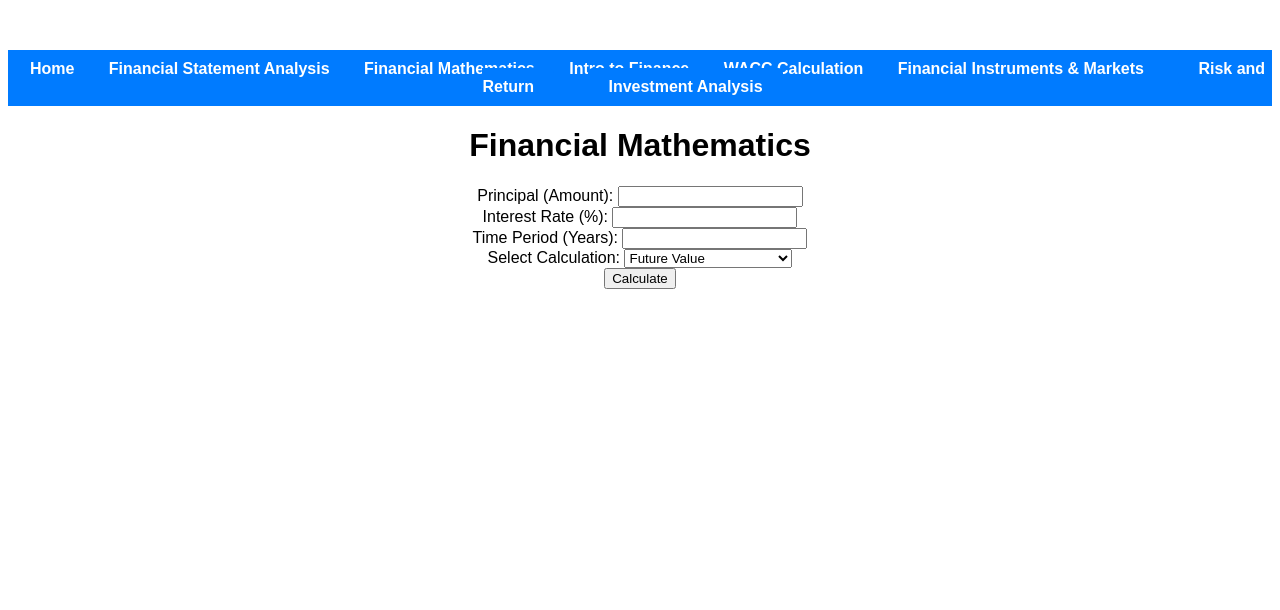
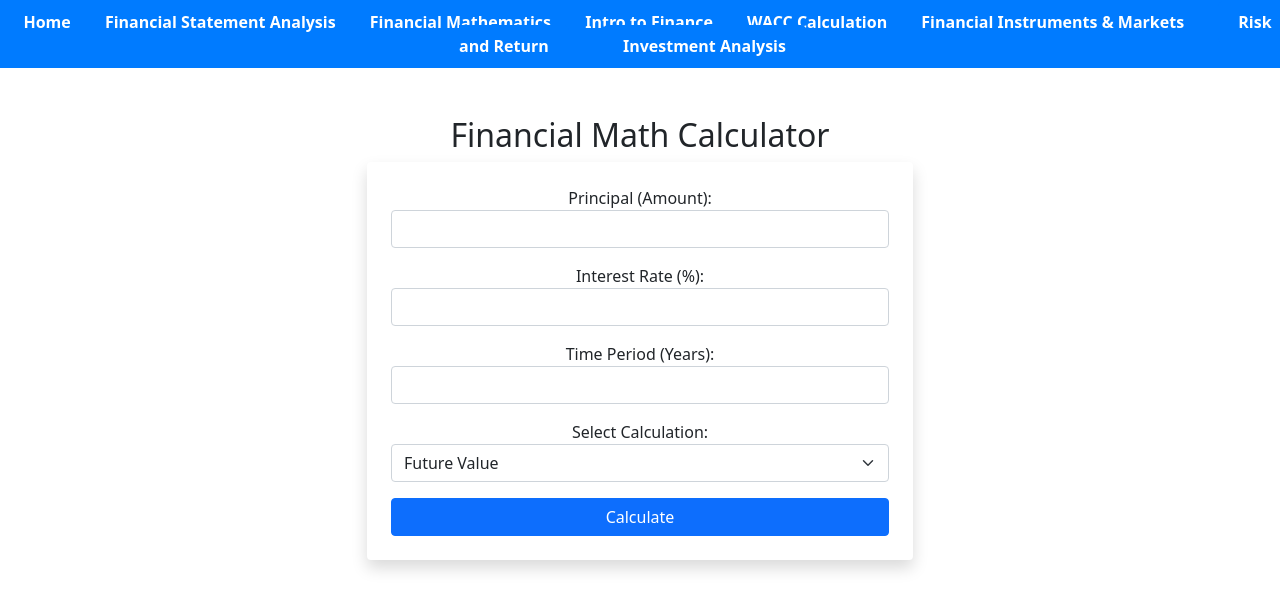
Before and after one commit to TheNarrator42/ANDHACKS2024, a Flask app: page /financial_math_form in a window 1280 px wide. Shown: the top 610 px of the page. Run offline with Flask 3, Linux system fonts and the light colour scheme.

Commit message:
Updated Styling of All Modules

```diff
--- a/frontend/static/financial_instruments.js
+++ b/frontend/static/financial_instruments.js
@@ -20,7 +20,7 @@ document.getElementById('bond-form').addEventListener('submit', async function(e
         const result = await response.json();
         if (response.ok) {
             document.getElementById('bond_result').innerHTML = `<h2>Bond Price: $${result.bond_price}</h2>`;
-            document.getElementById('bond-result-card').style.display = "block";
+            document.getElementById('bond_result').style.display = "block";
         } else {
             document.getElementById('bond_result').innerHTML = `<p>Error: ${result.error}</p>`;
         }
@@ -50,7 +50,7 @@ document.getElementById('stock-form').addEventListener('submit', async function(
         const result = await response.json();
         if (response.ok) {
             document.getElementById('stock_result').innerHTML = `<h2>Stock Price: $${result.stock_price}</h2>`;
-            document.getElementById('stock-result-card').style.display = "block";
+            document.getElementById('stock_result').style.display = "block";
         } else {
             document.getElementById('stock_result').innerHTML = `<p>Error: ${result.error}</p>`;
         }
--- a/frontend/static/financial_math.js
+++ b/frontend/static/financial_math.js
@@ -32,7 +32,8 @@ document.getElementById('financial-math-form').addEventListener('submit', async
         }
 
         const result = await response.json();
-        document.getElementById('result').innerHTML = `<p>Result: ${result.result.toFixed(2)}</p>`;
+        document.getElementById('result').innerHTML = `<h2>Result: $${result.result.toFixed(2)}</h2>`;
+        document.getElementById('result').style.display = "block";
     } catch (error) {
         console.error('Error calculating financial math:', error);
         document.getElementById('result').innerHTML = `<p>Error: ${error.message}</p>`;
--- a/frontend/static/risk_return.js
+++ b/frontend/static/risk_return.js
@@ -19,7 +19,7 @@ document.getElementById('capm-form').addEventListener('submit', async function(e
         if (response.ok) {
             document.getElementById('capm_result').innerHTML = `<h2>Required Rate of Return: ${result.required_rate_of_return}%</h2>`;
             updateRiskReturnGraph(formData.beta, result.required_rate_of_return);
-            document.getElementById('capm-result-card').style.display = "block";
+            document.getElementById('capm_result').style.display = "block";
         } else {
             document.getElementById('capm_result').innerHTML = `<p>Error: ${result.error}</p>`;
         }
--- a/frontend/static/styles.css
+++ b/frontend/static/styles.css
@@ -19,3 +19,16 @@ body {
 .module-link:hover {
     background-color: #0056b3;
 }
+
+.result-container {
+    display: flex;
+    align-items: center;  /* Vertically align */
+    justify-content: center;  /* Horizontally align */
+    padding: 20px;
+    text-align: center;
+    border: 1px solid #c3e6cb;  /* Light green border */
+    background-color: #d4edda;  /* Light green background */
+    color: #155724;  /* Dark green text color */
+    border-radius: 8px;  /* Rounded corners */
+    font-weight: bold;  /* Make the text bold */
+}
--- a/frontend/templates/financial_math_form.html
+++ b/frontend/templates/financial_math_form.html
@@ -5,47 +5,66 @@
     <meta name="viewport" content="width=device-width, initial-scale=1.0">
     <title>Financial Mathematics</title>
     <link rel="stylesheet" href="{{ url_for('static', filename='styles.css') }}">
+
+    <link href="https://cdn.jsdelivr.net/npm/bootstrap@5.0.2/dist/css/bootstrap.min.css" rel="stylesheet" integrity="sha384-EVSTQN3/azprG1Anm3QDgpJLIm9Nao0Yz1ztcQTwFspd3yD65VohhpuuCOmLASjC" crossorigin="anonymous">
 </head>
 <body>
     {% include 'header.html' %}
 
-    <h1>Financial Mathematics</h1>
-    <form id="financial-math-form">
+    <div class="container mt-5">
+        <div class="row justify-content-center">
+            <div class="col-md-6">
+                <h2>Financial Math Calculator</h2>
+
+                <form id="financial-math-form" class="shadow p-4 mb-4 bg-white rounded">
+                    <div class="mb-3">
                         <label>Principal (Amount):</label>
-        <input type="number" id="principal" name="principal"><br>
+                        <input class="form-control" type="number" id="principal" name="principal" required>
+                    </div>
 
+                    <div class="mb-3">
                         <label>Interest Rate (%):</label>
-        <input type="number" step="0.01" id="rate" name="rate"><br>
+                        <input class="form-control" type="number" step="0.01" id="rate" name="rate" required>
+                    </div>
 
+                    <div class="mb-3">
                         <label>Time Period (Years):</label>
-        <input type="number" id="time" name="time"><br>
+                        <input class="form-control" type="number" id="time" name="time" required>
+                    </div>
 
                     <!-- Payment field for annuities -->
-        <div id="payment-field" style="display:none;">
+                    <div id="payment-field" class="mb-3" style="display:none;">
                         <label>Payment (per period):</label>
-            <input type="number" id="payment" name="payment"><br>
+                        <input class="form-control" type="number" id="payment" name="payment">
                     </div>
 
                     <!-- Compounding frequency for compound interest -->
-        <div id="compounding-field" style="display:none;">
+                    <div id="compounding-field" class="mb-3" style="display:none;">
                         <label>Compounding Frequency (per year):</label>
-            <input type="number" id="compounding_frequency" name="compounding_frequency" value="1"><br>
+                        <input class="form-control" type="number" id="compounding_frequency" name="compounding_frequency" value="1">
                     </div>
 
+                    <div class="mb-3">
                         <label>Select Calculation:</label>
-        <select id="calculation-type">
+                        <select id="calculation-type" class="form-select">
                             <option value="future_value">Future Value</option>
                             <option value="present_value">Present Value</option>
                             <option value="compound_interest">Compound Interest</option>
                             <option value="future_value_annuity">Future Value of Annuity</option>
                             <option value="present_value_annuity">Present Value of Annuity</option>
-        </select><br>
+                        </select>
+                    </div>
 
-        <button type="submit">Calculate</button>
+                    <button type="submit" class="btn btn-primary w-100">Calculate</button>
                 </form>
 
-    <div id="result"></div>
+                <div id="result" class="result-container mt-4" style="display:none;"></div>
+            </div>
+        </div>
+    </div>
 
     <script src="{{ url_for('static', filename='financial_math.js') }}"></script>
+
+    <script src="https://cdn.jsdelivr.net/npm/bootstrap@5.0.2/dist/js/bootstrap.bundle.min.js" integrity="sha384-MrcW6ZMFYlzcLA8Nl+NtUVF0sA7MsXsP1UyJoMp4YLEuNSfAP+JcXn/tWtIaxVXM" crossorigin="anonymous"></script>
 </body>
 </html>
```
Also changed, not shown: frontend/templates/financial_instruments_form.html (+4 -15 lines), frontend/templates/risk_return_form.html (+1 -7 lines). Lines whose indentation alone changed are shown as unchanged.
